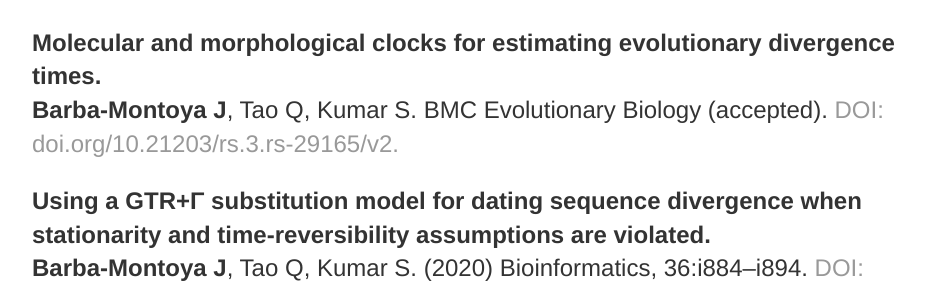
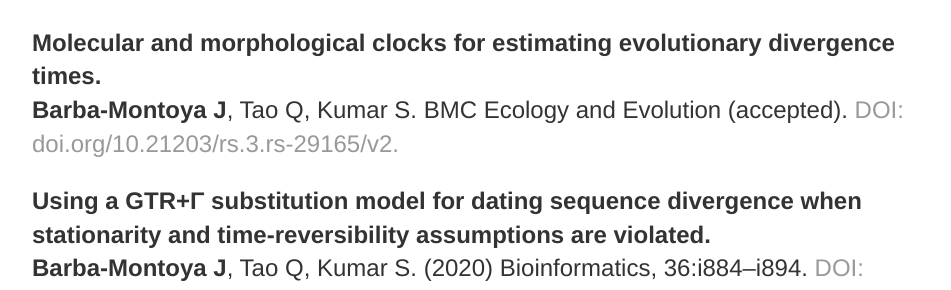
Before and after one commit to josebarbamontoya/josebarbamontoya.github.io, a Jekyll site: the page built from research/index.html, in a window 1280 px wide and 900 px high, scrolled down 371 px. Shown: the part 164-454 px from the top of the window, without its empty margins (160-1111 px from the left). Built offline with Jekyll 4.4.1, drawn with Linux system fonts in a browser that asks for light colours.

Commit message:
Update index.html

```diff
--- a/research/index.html
+++ b/research/index.html
@@ -12,7 +12,7 @@
 Tao Q, <b>Barba-Montoya J</b>, Kumar S. Bioinformatics (accepted). <a href="https://doi.org/10.1101/2021.03.27.437326">DOI: doi.org/10.1101/2021.03.27.437326.</a>
 
 <p><b>Molecular and morphological clocks for estimating evolutionary divergence times.</b><br>
-<b>Barba-Montoya J</b>, Tao Q, Kumar S. BMC Evolutionary Biology (accepted). <a href="https://doi.org/10.21203/rs.3.rs-29165/v2">DOI: doi.org/10.21203/rs.3.rs-29165/v2.</a>
+<b>Barba-Montoya J</b>, Tao Q, Kumar S. BMC Ecology and Evolution (accepted). <a href="https://doi.org/10.21203/rs.3.rs-29165/v2">DOI: doi.org/10.21203/rs.3.rs-29165/v2.</a>
 
 <p><b>Using a GTR+Γ substitution model for dating sequence divergence when stationarity and time-reversibility assumptions are violated.</b><br>
 <b>Barba-Montoya J</b>, Tao Q, Kumar S. (2020) Bioinformatics, 36:i884–i894. <a href="https://doi.org/10.1093/bioinformatics/btaa820">DOI: doi.org/10.1093/bioinformatics/btaa820.</a>
```
